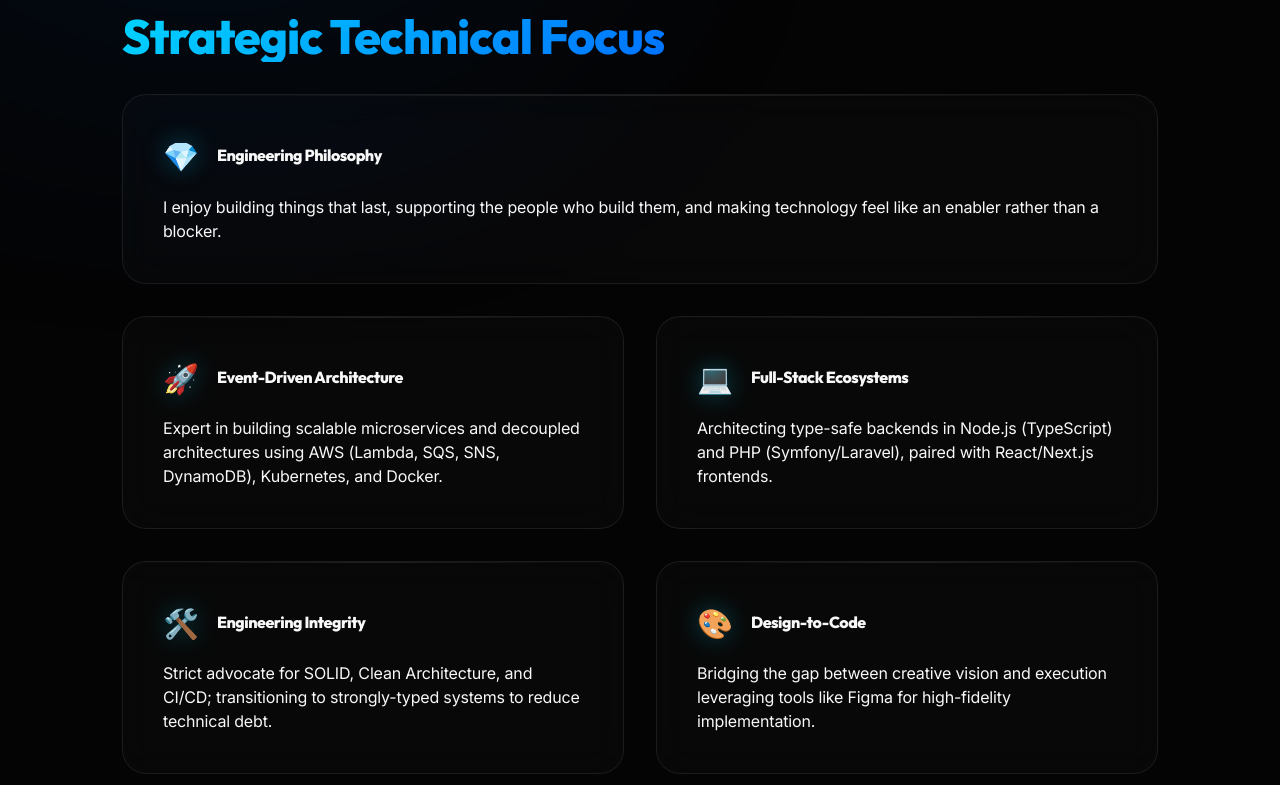
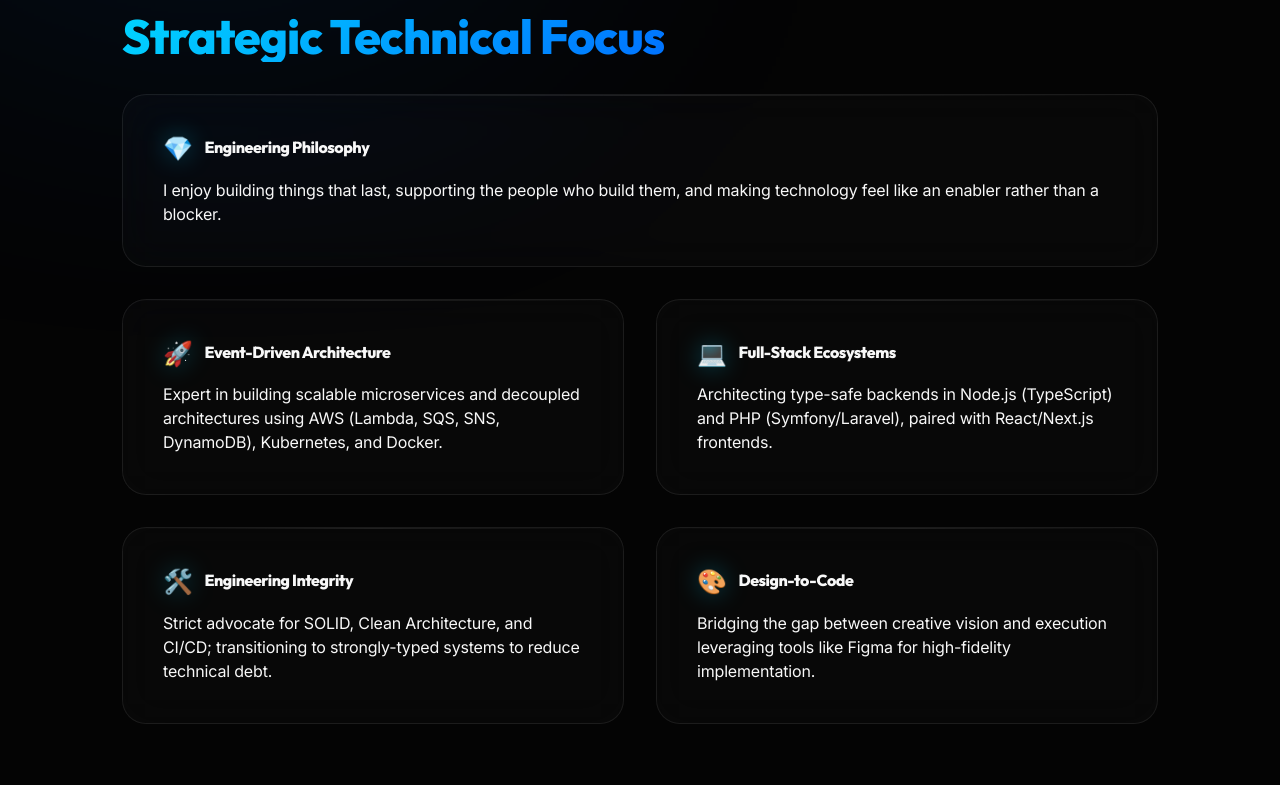
Before and after one commit to simonf7/simonfoster, a website built with Vite: page index.html in a window 1280 px wide. Shown: the part 880-1665 px from the top of the page. Built offline with nearby package versions, Linux system fonts and the light colour scheme.

Commit message:
[feat] correct the spacing on the cards

```diff
--- a/index.css
+++ b/index.css
@@ -100,6 +100,10 @@
     @apply mb-4;
   }
 
+  .glass-card h3:has(.emoji) {
+    @apply flex items-start gap-3;
+  }
+
   .glass-card::before {
     content: '';
     @apply absolute top-0 left-0 right-0 h-px z-10;
@@ -138,7 +142,8 @@
   }
 
   .emoji {
-    @apply inline-block mr-4 text-[1.8em] align-middle transition-all duration-300;
+    @apply inline-block shrink-0 text-[1.5em] transition-all duration-300;
+    line-height: 1.1;
     filter: drop-shadow(0 0 12px rgba(0, 212, 255, 0.3));
   }
 
@@ -258,8 +263,7 @@
   .focus-grid,
   .interests-grid,
   .education-grid {
-    @apply grid gap-6 md:gap-8;
-    grid-template-columns: repeat(auto-fit, minmax(min(100%, 400px), 1fr));
+    @apply grid grid-cols-1 md:grid-cols-2 gap-6 md:gap-8;
   }
 
   /* Navigation */
```
